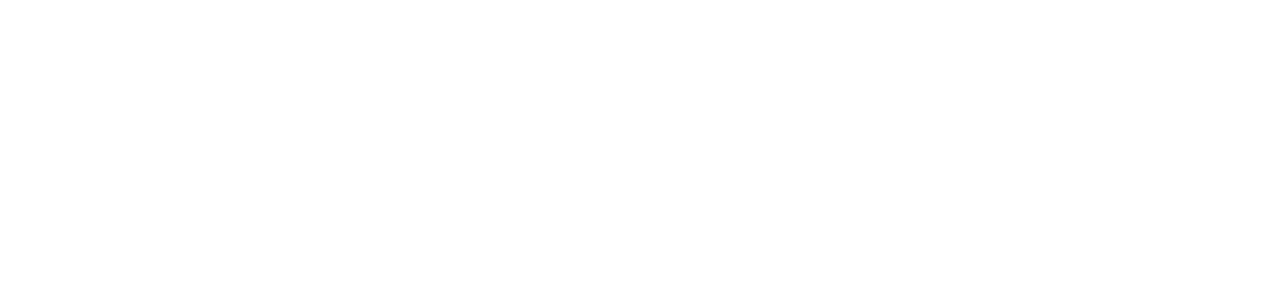
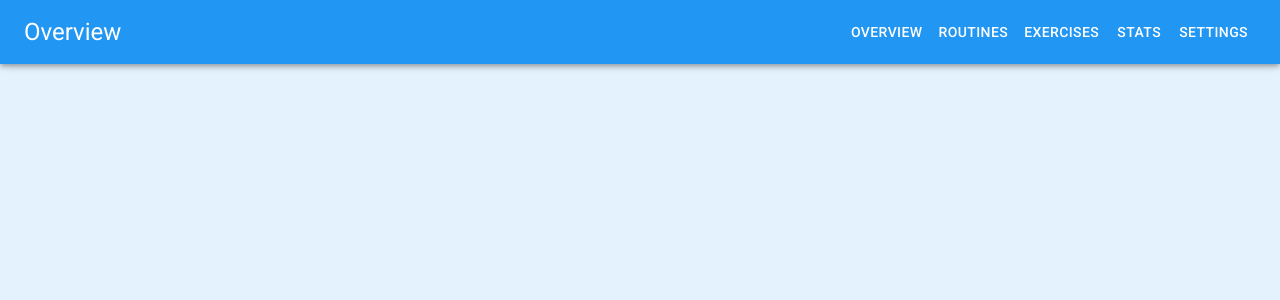
Before and after one commit to nicholasdalhaug/custom-fit, a React (Create React App) app: page /overview in a window 1280 px wide. Shown: the top 300 px of the page. Built offline with nearby package versions, Linux system fonts and the light colour scheme.

Commit message:
Use navbar and container for all content and set background color

```diff
--- a/src/App.tsx
+++ b/src/App.tsx
@@ -3,7 +3,8 @@
 import Overview from './pages/Overview';
 import Exercises from './pages/Exercises';
 import PageNotFound from './pages/PageNotFound';
-import { ThemeProvider } from '@material-ui/core';
+import Container from './components/Container'
+import { ThemeProvider, CssBaseline } from '@material-ui/core';
 import { BrowserRouter as Router, Route, Redirect, Switch } from 'react-router-dom'
 
 import {theme} from './resources/theme'
@@ -12,27 +13,34 @@
 function App() {
 	return <>
 		<ThemeProvider theme={theme}>
+			<CssBaseline />
 			<Router>
+				<NavBar />
+				<Container>
+					<ChooseRoute />
+				</Container>
+			</Router>
+		</ThemeProvider>
+	</>;
+}
+
+const ChooseRoute = () => {
+	return <>
 		<Switch>
 			<Route exact path={process.env.PUBLIC_URL} >
 				<Redirect to={process.env.PUBLIC_URL + '/overview'} />
 			</Route>
 			<Route exact path={process.env.PUBLIC_URL + '/overview'}>
-						<NavBar title="Overview" />
 				<Overview />
 			</Route>
 			<Route exact path={process.env.PUBLIC_URL + '/exercises'}>
-						<NavBar title="Exercises" />
 				<Exercises />
 			</Route>
 			<Route>
-						<NavBar title="" />
 				<PageNotFound />
 			</Route>
 		</Switch>
-			</Router>
-		</ThemeProvider>
-	</>;
+	</>
 }
 
 export default App;
--- /dev/null
+++ b/src/components/Container.tsx
@@ -0,0 +1,18 @@
+import React, { ReactNode } from 'react';
+import {Container as MUIContainer, Box} from '@material-ui/core'
+
+interface ContainerProps {
+    children: ReactNode
+}
+
+const Container = ({children}: ContainerProps) => {
+    return <>
+        <Box mt={2}>
+            <MUIContainer>
+                {children}
+            </MUIContainer>
+        </Box>
+    </>
+}
+
+export default Container;
--- a/src/components/navbar/Navbar.tsx
+++ b/src/components/navbar/Navbar.tsx
@@ -15,11 +15,7 @@
 import {Menu} from '@material-ui/icons'
 
 import customFitLogo from '../../resources/img/logo_gears_drawing_192.png'
-import { Link } from 'react-router-dom';
-
-interface NavBarProps {
-    title: string
-}
+import { Link, useLocation } from 'react-router-dom';
 
 const useStyles = makeStyles(theme => ({
     grow: {
@@ -34,19 +30,37 @@
     },
 }));
 
-const NavBar = ({title}: NavBarProps) => {
+const NavBar = () => {
     const classes = useStyles();
+    const location = useLocation();
+
+    const lowerCaseLocationName = lastPartOfPath(location.pathname);
+    let locationName = "";
+    if(pageNames.includes(lowerCaseLocationName)) {
+        locationName = capitalizeFirstLetter(lowerCaseLocationName);
+    }
 
     return <>
         <FixedAppBar>
             <SideMenuButton />
             <Typography variant="h5">
-                {title}
+                {locationName}
             </Typography>
             <div className={classes.grow} />
             <MenuItems />
         </FixedAppBar>
     </>
+}
+
+const pageNames = ["overview", "routines", "exercises", "stats", "settings"];
+
+const lastPartOfPath = (path: string) => {
+    const pathParts = path.split("/");
+    return pathParts[pathParts.length - 1]
+}
+
+const capitalizeFirstLetter = (text: string) => {
+    return text.charAt(0).toUpperCase() + text.slice(1);
 }
 
 interface FixedAppBarProps {
@@ -115,12 +129,6 @@
     </>
 }
 
-const pageNames = ["overview", "routines", "exercises", "stats", "settings"];
-
-function capitalizeFirstLetter(text: string) {
-    return text.charAt(0).toUpperCase() + text.slice(1);
-}
-
 const MenuItems = () => {
     return <>
         <Hidden mdDown>
--- a/src/resources/theme.tsx
+++ b/src/resources/theme.tsx
@@ -1,10 +1,15 @@
 import { createMuiTheme } from '@material-ui/core/styles';
+
+// Colors: https://material-ui.com/customization/color/
 
 export const theme = createMuiTheme({
     palette: {
         primary: {
             main: '#2196f3',
             dark: '#1565c0'
+        },
+        background: {
+            default: '#e3f2fd'
         }
     }
 });
```
Lines whose indentation alone changed are shown as unchanged.
